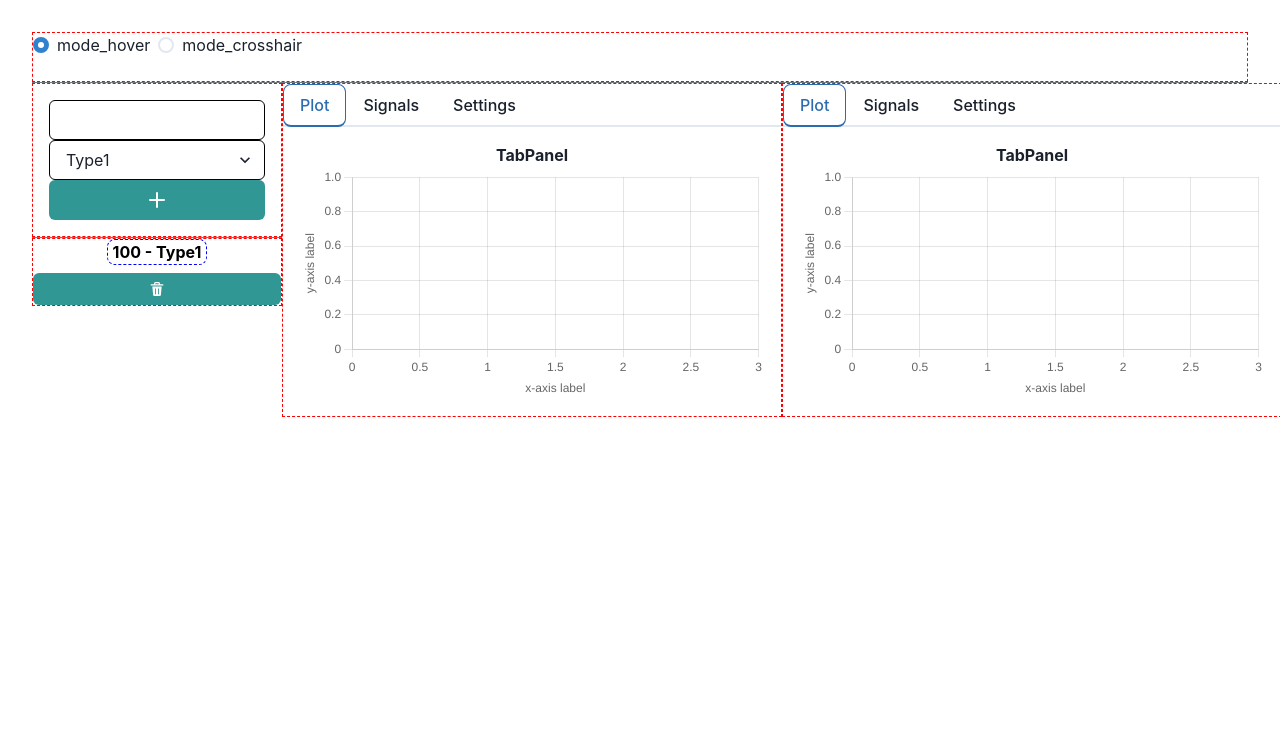
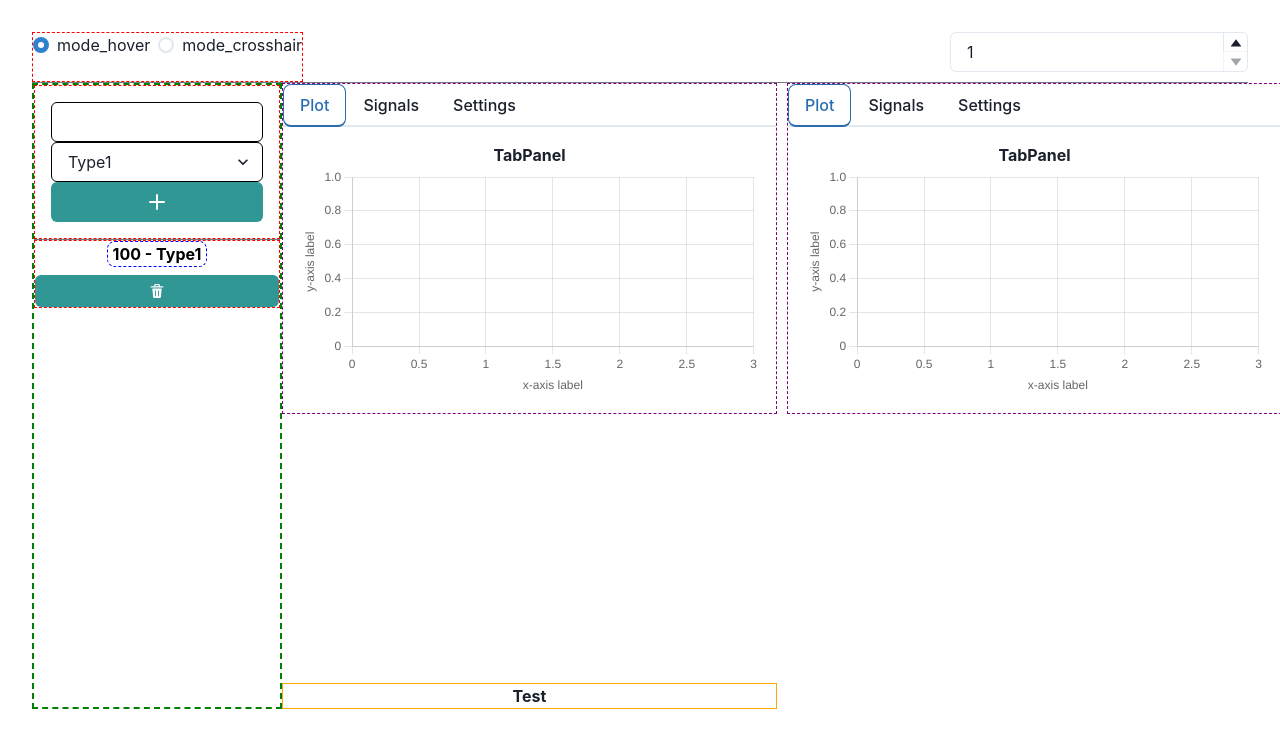
Before and after one commit to rkube/react_scopes, a React (Vite) app: page / in a window 1280 px wide. Shown: the top 748 px of the page. Built offline with nearby package versions, Linux system fonts and the light colour scheme.

Commit message:
Starting into dynamic rows...

```diff
--- a/src/App.tsx
+++ b/src/App.tsx
@@ -1,9 +1,7 @@
 //
 import { useState } from 'react'
 import { ChakraProvider, Grid, GridItem } from '@chakra-ui/react'
-import { Box } from '@chakra-ui/react'
-import { Divider } from '@chakra-ui/react'
-import { Button, RadioGroup, Radio, Stack, VStack} from '@chakra-ui/react'
+import { Box, Flex, Divider, RadioGroup, Radio, Stack, Spacer} from '@chakra-ui/react'
 import './App.css'
 
 import { DndContext, rectIntersection } from '@dnd-kit/core'
@@ -12,6 +10,7 @@ import { type_t, signal_t, ptr_mode_types, ptr_mode_t, to_id } from './types/all
 import { MyList } from './components/list'
 import { Selector } from './components/selector'
 import { ScopesGrid } from './components/chart_area'
+import { RowSelector } from './components/row_selector'
 
 
 function App() {
@@ -34,12 +33,13 @@ function App() {
   // Global signal list
   const [signal_list, set_signal_list] = useState<signal_t[]>(init_state)
 
+  // Number of rows
+  const [num_rows, set_num_rows] = useState<number>(1)
+
   // These are the signals to be rendered by the plots in ScopesGrids.
   const [signal_list_1, set_signal_list_1] = useState<signal_t[]>([])
   const [signal_list_2, set_signal_list_2] = useState<signal_t[]>([])
 
-  // These are the signals that are loaded globally
-  // const [signal_list_global, set_signal_list_global] = useState<signal_t[]>(init_state)
 
   // Drag and Drop
   const [isDropped, setIsDropped] = useState(false);
@@ -71,7 +71,6 @@ function App() {
   // Arguments:
   // id_delete (string) - The `id` of the item to be filtered out of the list
   const remove_signal_cb = (id_delete: string) => {
-    console.log("remove_signal_cb")
     set_signal_list_1(signal_list_1.filter((item) => item.id !== id_delete))
     set_signal_list_2(signal_list_2.filter((item) => item.id !== id_delete))
     set_signal_list(signal_list.filter((item) => item.id !== id_delete))
@@ -90,7 +89,6 @@ function App() {
 
       setIsDropped(true);
       console.log("Dropped over area1!")
-      console.log("signal = ", event.active.data.current.signal)
       set_signal_list_1([...signal_list_1, event.active.data.current.signal])
     } else if (event.over && event.over.id == 'area2') {
       setIsDropped(true);
@@ -105,7 +103,7 @@ function App() {
         collisionDetection={rectIntersection}
         onDragEnd={handleDragEnd}>
       <ChakraProvider>
-        {/* https://stackoverflow.com/questions/55601342/using-enumerations-in-react-select */}
+        <Flex >
         <Box alignItems="center" justifyContent="center" height="50px" border="dashed red 1px">
         <RadioGroup onChange={(e) => set_ptr_mode(e as ptr_mode_t)} value={ptr_mode}>
           <Stack direction='row'>
@@ -115,28 +113,35 @@ function App() {
           </Stack>
         </RadioGroup>
         </Box>
+        <Spacer />
+        <Divider orientation='vertical' />
+        <Box>
+          <RowSelector num_rows={num_rows} set_num_rows={set_num_rows} />
+        </Box>
+        </Flex>
       <Divider borderColor={'blackAlpha'} size='lg' />
 
       <Grid
-        templateRows={'50px 1fr'}
+        // templateRows={'500px 300px'}
         templateColumns={'250px 1000px'}
-        h='500px'
+
         alignItems='stretch'
         // color='blackAlpha.700'
         fontWeight='bold'
       >
 
-      <GridItem >
-
+      <GridItem border='2px dashed green'>
         <Selector add_button_cb={handleNewSignal} />
-
         <Divider borderColor={'blackAlpha'}  size='xl'  />
         <MyList signal_list={signal_list}
                 cb={remove_signal_cb} />
       </GridItem>
 
       <GridItem>
-        <ScopesGrid signal_lists={[signal_list_1, signal_list_2]} signal_list_setters={[set_signal_list_1, set_signal_list_2]} ptr_mode={ptr_mode} />
+        <ScopesGrid signal_lists={[signal_list_1, signal_list_2]}
+                    signal_list_setters={[set_signal_list_1, set_signal_list_2]}
+                    ptr_mode={ptr_mode}
+                    num_rows={num_rows}/>
       </GridItem>
     </Grid>
     </ChakraProvider>
--- a/src/components/chart_area.tsx
+++ b/src/components/chart_area.tsx
@@ -1,6 +1,6 @@
 
 import { useState, useRef } from "react"
-import { Grid, GridItem, ListItem, UnorderedList } from "@chakra-ui/react"
+import { Grid, GridItem } from "@chakra-ui/react"
 import { Box, Tabs, TabList, TabPanels, Tab, TabPanel } from '@chakra-ui/react'
 
 import { MyPlot } from "./mychart"
@@ -13,11 +13,11 @@ interface ScopesGrid_i {
     signal_lists: signal_t[][]
     signal_list_setters:  React.Dispatch<React.SetStateAction<signal_t[]>>[]
     ptr_mode: ptr_mode_t
+    num_rows: number
 }
 
 
-// function ScopesGrid({signal_list, ptr_mode}: {signal_list: signal_t[], ptr_mode: ptr_mode_t}) {
-function ScopesGrid({signal_lists, signal_list_setters, ptr_mode}: ScopesGrid_i) {
+function ScopesGrid({signal_lists, signal_list_setters, ptr_mode, num_rows}: ScopesGrid_i) {
 
     // Destructure signal_lists
     const signal_list_1 = signal_lists[0]
@@ -51,9 +51,9 @@ function ScopesGrid({signal_lists, signal_list_setters, ptr_mode}: ScopesGrid_i)
     const plugin_list = [new cross_hair_plugin(xtalk_ref, chart_cb)]
 
     return (
-        <Grid templateColumns={'1fr 1fr'}>
+        <Grid templateColumns={'0.5fr 0.5fr'} templateRows={'600px'} columnGap={'10px'}>
             <GridItem>
-                <Box border="1px red dashed">
+                <Box border="1px purple dashed">
                 <Tabs>
                     <TabList>
                         <Tab> Plot </Tab>
@@ -76,7 +76,7 @@ function ScopesGrid({signal_lists, signal_list_setters, ptr_mode}: ScopesGrid_i)
             </GridItem>
 
             <GridItem>
-                <Box border="1px red dashed">
+                <Box border="1px purple dashed">
                 <Tabs>
                     <TabList>
                         <Tab> Plot </Tab>
@@ -90,7 +90,7 @@ function ScopesGrid({signal_lists, signal_list_setters, ptr_mode}: ScopesGrid_i)
 
                         </TabPanel>
                         <TabPanel> Signals
-                            <DroppableArea title="area2" signal_list={signal_list_2} signal_list_setter={set_signal_list_1}/>
+                            <DroppableArea title="area2" signal_list={signal_list_2} signal_list_setter={set_signal_list_2}/>
                         </TabPanel>
                         <TabPanel> Settings here </TabPanel>
                     </TabPanels>
@@ -99,6 +99,10 @@ function ScopesGrid({signal_lists, signal_list_setters, ptr_mode}: ScopesGrid_i)
                 </Box>
 
             </GridItem>
+
+            <GridItem>
+                <Box border='1px orange solid' height={'1fr'}> Test </Box>
+            </GridItem>
             </Grid>
     )
 }
--- a/src/components/droppable_area.tsx
+++ b/src/components/droppable_area.tsx
@@ -1,5 +1,5 @@
 // droppable_area.tsx
-import { Flex, List, Text } from "@chakra-ui/react";
+import { Flex, Text } from "@chakra-ui/react";
 
 import { Accordion, AccordionItem } from "@chakra-ui/react";
 import { useDroppable } from "@dnd-kit/core";
--- /dev/null
+++ b/src/components/row_selector.tsx
@@ -0,0 +1,24 @@
+
+import { NumberInput, NumberInputField, NumberInputStepper, NumberIncrementStepper, NumberDecrementStepper } from '@chakra-ui/react'
+
+
+interface row_selector_i {
+    num_rows: number;           // Number of rows
+    set_num_rows: React.Dispatch<React.SetStateAction<number>>;  // Updates number of rows
+}
+
+function RowSelector({num_rows, set_num_rows}: row_selector_i) {
+
+
+    return (
+        <NumberInput defaultValue={1} min={1} max={5} pattern={"[0-9]*"} onChange={(e) => set_num_rows(parseInt(e))}>
+        <NumberInputField />
+        <NumberInputStepper>
+            <NumberIncrementStepper />
+            <NumberDecrementStepper />
+        </NumberInputStepper>
+        </NumberInput>
+    )
+}
+
+export { RowSelector }
--- a/src/components/signal_info_card.tsx
+++ b/src/components/signal_info_card.tsx
@@ -3,11 +3,10 @@ import { useState } from "react";
 
 import { FormControl, FormLabel, Input, Stack } from "@chakra-ui/react";
 import { NumberInput, NumberInputField, NumberInputStepper, NumberIncrementStepper, NumberDecrementStepper } from '@chakra-ui/react'
-import { Button } from "@chakra-ui/react";
+import { Box, Button, Spacer } from "@chakra-ui/react";
+import { AccordionPanel, AccordionButton, AccordionIcon } from "@chakra-ui/react";
 
-import { Box } from "@chakra-ui/react";
-
-import { AccordionPanel, AccordionButton, AccordionIcon } from "@chakra-ui/react";
+import { DeleteIcon } from "@chakra-ui/icons";
 
 import { signal_display_t, signal_t, to_str } from "../types/all_types";
 import { default_colors } from "../lib/helpers";
@@ -16,20 +15,26 @@ interface signal_info_card_i {
     signal_list: signal_t[];
     ix: number;
     setter: React.Dispatch<React.SetStateAction<signal_t[]>>;
-    // key: number;
-    // signal_cfg: signal_display_t;
-    // cb?:  (id: number) => void;
 }
 
 
 
+/*
+ * This component handles updates to the style of a signal.
+ * It shows forms for each component that can be modified, caches
+ * style changes in a local style component. To commit the cached update,
+ * it renders a button. On clicked, this button modifies the signal_list for
+ * this plot.
+ *
+ * Additionally, it renders a button to remove the signal from the list for the current plot.
+ */
 function SignalSettingCard(props: signal_info_card_i) {
-
-
-
     const {signal_list, ix, setter} = props
     const signal = signal_list[ix]
 
+    // The form in the accordion below updates this style element.
+    // Updates to the style of a signal are performed using this
+    // object
     const [new_style, set_new_style] = useState<signal_display_t> ({
         scaling: signal.style ? signal.style.scaling : (x) => x,
         color: signal.style ? signal.style.color : default_colors(signal.type),
@@ -37,36 +42,26 @@ function SignalSettingCard(props: signal_info_card_i) {
         thickness: signal.style ? signal.style.thickness : 3
     })
 
-
+    // Updates the signal list for this plot to match the style items
+    // selected in the accordion below
     const handle_submit = () => {
-        // console.log("event = ", event)
-        console.log("new_style = ", new_style)
-        // console.log("Color input: ", event)
         const new_signal_list = [...signal_list]
         const new_signal = new_signal_list[ix]
+        new_signal.style = new_style
+        setter(new_signal_list)
+    }
 
-        new_signal.style = new_style
-
-        // if (new_signal.style) {
-        //     new_signal.style.color = event.target.value
-        // } else {
-        //     new_signal.style = {scaling: (val: number) => val,
-        //                         color: event.target.value,
-        //                         borderDash: [],
-        //                         thickness: 1}
-        // }
-        setter(new_signal_list)
-
-
+    // Handles the red delete button
+    // Remove the signal from this plots list.
+    const handle_delete = () => {
+        setter(signal_list.filter((item) => item.id !== signal_list[ix].id))
     }
 
     return(
         <Box>
             <h2>
                 <AccordionButton >
-                    <Box as="span" flex="1" textAlign="left">
-                    {to_str(signal)}
-                    </Box>
+                    <Box flex="1" textAlign="left"> {to_str(signal)} </Box>
                     <AccordionIcon />
                 </AccordionButton>
             </h2>
@@ -140,6 +135,8 @@ function SignalSettingCard(props: signal_info_card_i) {
                                 </Input>
                         </FormControl>
                     <Button width="100%" onClick={handle_submit}> Update</Button>
+
+                    <Button width='100%' onClick={handle_delete} bg='red'> <DeleteIcon /> </Button>
                     </form>
                 </Stack>
             </AccordionPanel>
```
Also changed, not shown: src/components/mychart.tsx (+2 -23 lines).
